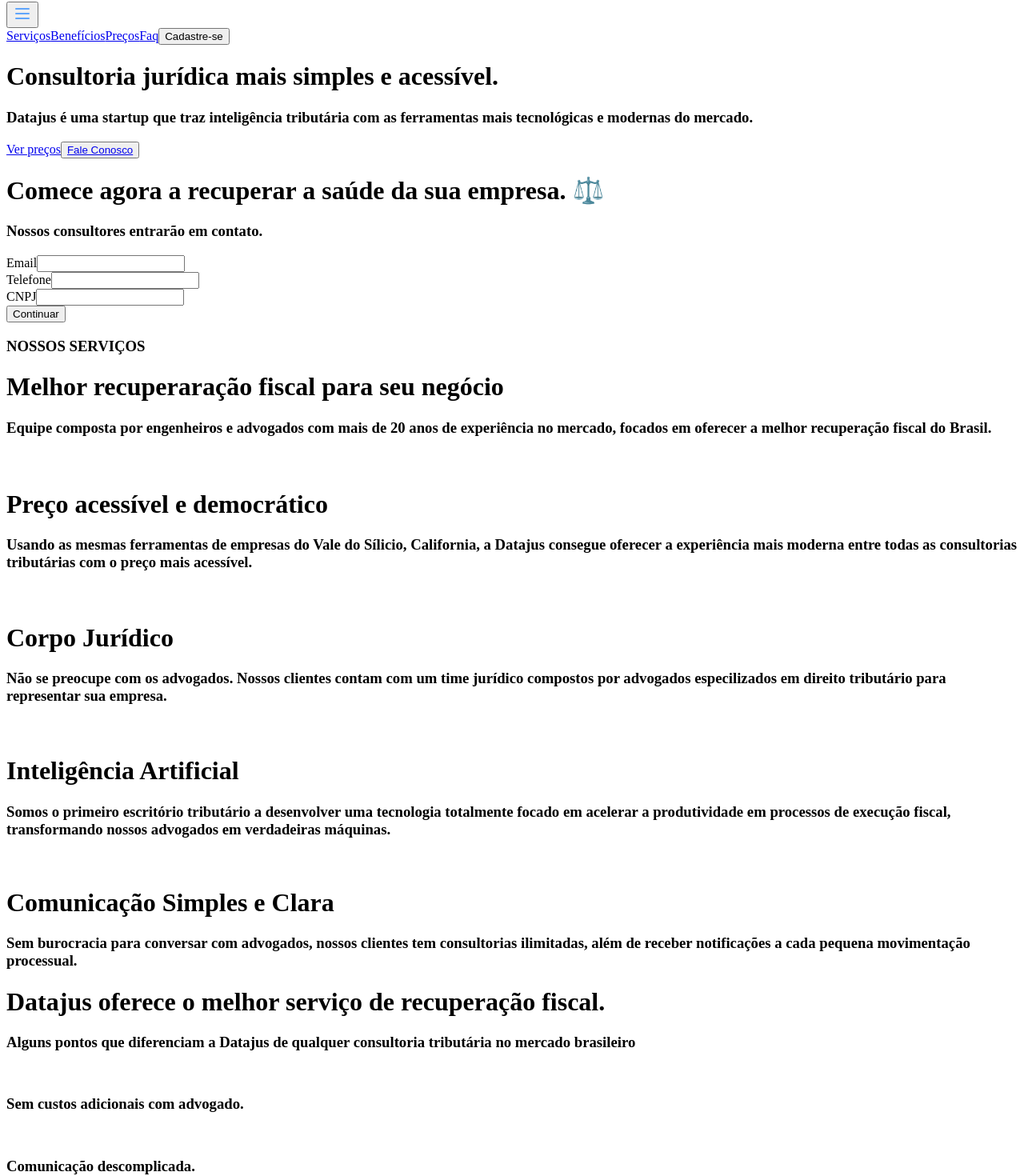
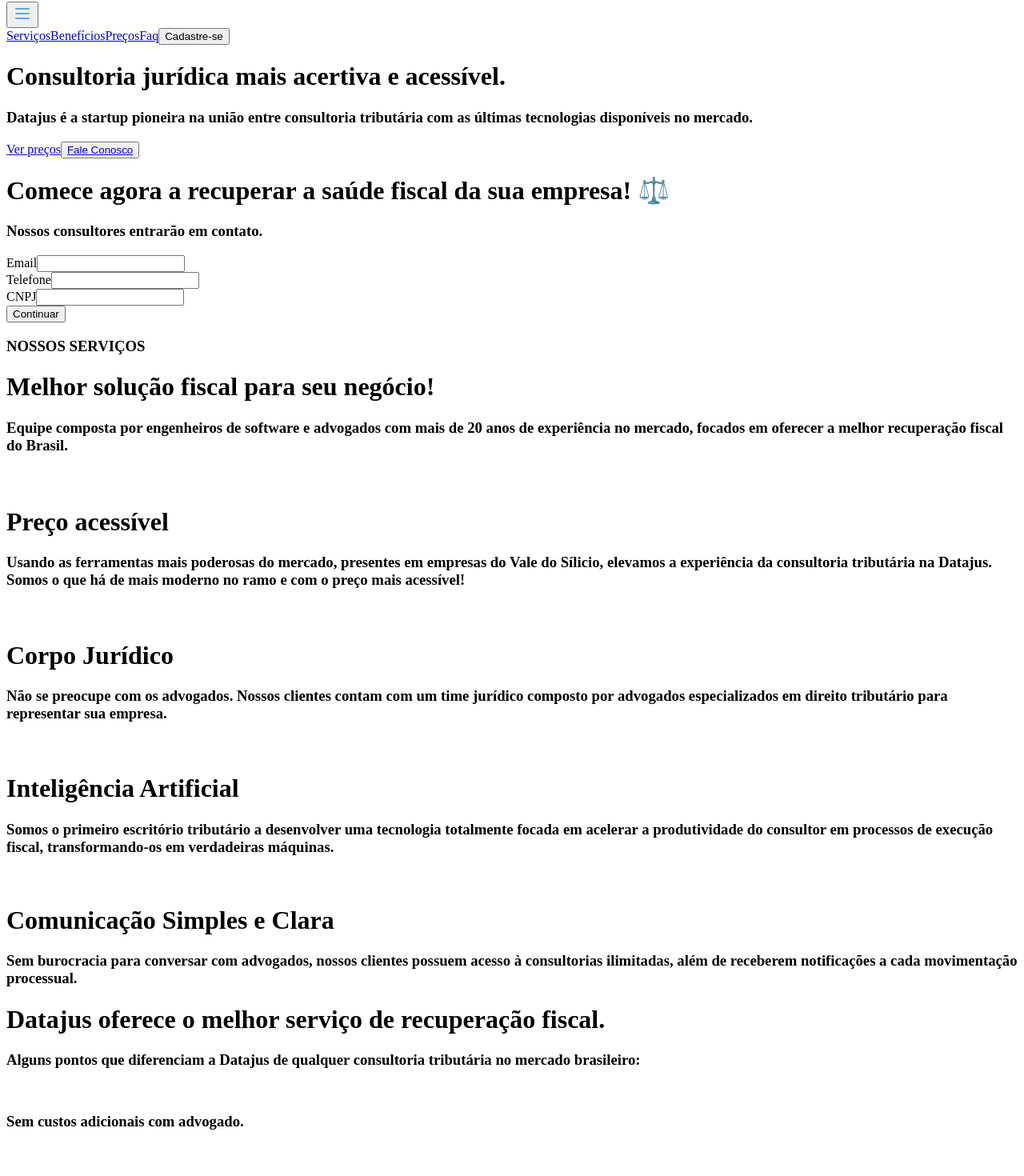
Before and after one commit to brunomartinsux/landing-page, a Next.js app: page / in a window 1280 px wide. Shown: the part 310-1780 px from the top of the page at 80% size. Built offline with nearby package versions, Linux system fonts and the light colour scheme.

Commit message:
Text fix

```diff
--- a/components/patterns/benefites.js
+++ b/components/patterns/benefites.js
@@ -4,7 +4,7 @@
     <div id="benefites" className="px-4 sm:px-56 sm:w-7/12">
         <div className="space-y-4">
             <h1 className="text-3xl font-medium text-gray-700">Datajus oferece o melhor serviço de recuperação fiscal.</h1>
-            <h3 className="text-xl text-gray-600">Alguns pontos que diferenciam a Datajus de qualquer consultoria tributária no mercado brasileiro</h3>
+            <h3 className="text-xl text-gray-600">Alguns pontos que diferenciam a Datajus de qualquer consultoria tributária no mercado brasileiro:</h3>
         </div>
         <div className="mt-10 space-y-6">
             <div className="flex flex-row space-x-2">
@@ -22,7 +22,7 @@
                     <path d="M8.75 1.1875L3.59375 6.34375L1.25 4" stroke="white" strokeWidth="2" strokeLinecap="round" strokeLinejoin="round"/>
                 </svg>
             </div>
-            <h3 className="text-lg">Comunicação descomplicada.</h3>
+            <h3 className="text-lg">Comunicação simples, sem juridiquês.</h3>
         </div>
 
 
@@ -41,7 +41,7 @@
                     <path d="M8.75 1.1875L3.59375 6.34375L1.25 4" stroke="white" strokeWidth="2" strokeLinecap="round" strokeLinejoin="round"/>
                 </svg>
             </div>
-            <h3 className="text-lg">Planos para todos as situações.</h3>
+            <h3 className="text-lg">Planos maleáveis de acordo com a necessidade.</h3>
         </div>
 
         <div className="flex flex-row space-x-2">
--- a/components/patterns/dobraCTA.js
+++ b/components/patterns/dobraCTA.js
@@ -3,8 +3,8 @@
 return (
     <div className="pt-16 pb-20 px-4 sm:ml-36 sm:w-2/5 space-y-5 sm:space-y-8">
         <div className="space-y-3 sm:space-y-4">
-            <h1 className="text-2xl sm:text-8xl text-gray-700 font-medium">Consultoria jurídica mais <spanc className="text-blue-500">simples e acessível.</spanc></h1>
-            <h3 className="text-xl sm:text-4xl text-gray-600">Datajus é uma startup que traz inteligência tributária com as ferramentas mais tecnológicas e modernas do mercado.</h3>
+            <h1 className="text-2xl sm:text-8xl text-gray-700 font-medium">Consultoria jurídica mais <spanc className="text-blue-500">acertiva e acessível.</spanc></h1>
+            <h3 className="text-xl sm:text-4xl text-gray-600">Datajus é a startup pioneira na união entre consultoria tributária com as últimas tecnologias disponíveis no mercado.</h3>
         </div>
         <div className="flex flex-col sm:flex-row space-y-6 sm:space-y-0 sm:space-x-7 text-center">
             <a className="bg-blue-500 py-3 rounded-lg font-medium text-white sm:w-40" href="#prices">
--- a/components/patterns/dobraForm.js
+++ b/components/patterns/dobraForm.js
@@ -62,7 +62,7 @@
 return (
 <div className="bg-white p-4 sm:px-6 sm:mr-36 sm:w-1/4 rounded-lg shadow-xl">
         <div className="pb-9 sm:pb-10 sm:pt-8 space-y-4">
-            <h1 className="text-2xl text-gray-700">Comece agora a recuperar a saúde da sua empresa. ⚖️</h1>
+            <h1 className="text-2xl text-gray-700">Comece agora a recuperar a saúde fiscal da sua empresa! ⚖️</h1>
             <h3 className="text-lg text-gray-600">Nossos consultores entrarão em contato.</h3>
         </div>
         <form className="space-y-6 sm:space-y-9" onSubmit={FormSubmit}>
--- a/components/patterns/faq.js
+++ b/components/patterns/faq.js
@@ -11,7 +11,7 @@
             />
             <AcordionStep
             title="Como faço para contratar o serviço e quais os métodos de pagamento?"
-            subtitle="Preencha seus dados em nosso Cadastro, nossa equipe entrará em contato com você requerendo os documentos necessários para o prosseguimento de sua defesa bem como a melhor forma de pagamento. Os pagamentos são feitos através do Mercado Pago, portanto, aceitamos todas as formas de pagamento da plataforma."
+            subtitle="Preencha seus dados em nosso Cadastro, nossa equipe entrará em contato com você requerendo os documentos necessários para prosseguir com sua defesa, bem como a melhor forma de pagamento. Os pagamentos são feitos através do Mercado Pago, portanto, aceitamos todas as formas de pagamento da plataforma."
             />
             <AcordionStep
             title="Como faço para cancelar o serviço?"
--- a/components/patterns/services.js
+++ b/components/patterns/services.js
@@ -4,8 +4,8 @@
     <div className="mt-20 mb-16 justify-between px-4 sm:px-56">
     <div id="services" className="space-y-2 sm:pt-24 sm:text-center">
         <h3 className="text-xl text-blue-500 font-medium">NOSSOS SERVIÇOS</h3>
-        <h1 className="text-4xl text-gray-700 font-medium">Melhor recuperaração fiscal para seu negócio</h1>
-        <h3 className="text-2xl text-gray-600">Equipe  composta por  engenheiros e advogados com mais de 20 anos de experiência no mercado, focados em oferecer a melhor recuperação fiscal do Brasil.</h3>
+        <h1 className="text-4xl text-gray-700 font-medium">Melhor solução fiscal para seu negócio!</h1>
+        <h3 className="text-2xl text-gray-600">Equipe  composta por  engenheiros de software e advogados com mais de 20 anos de experiência no mercado, focados em oferecer a melhor recuperação fiscal do Brasil.</h3>
     </div>
     <div className="py-10 space-y-10 sm:space-y-0 sm:space-x-8 sm:flex justify-between">
         <div className="flex flex-row space-x-4 sm:w-1/2">
@@ -15,8 +15,8 @@
             </svg>
         </div>
         <div>
-            <h1 className="text-2xl text-gray-700">Preço acessível e democrático</h1>
-            <h3 className="text-xl text-gray-600">Usando as mesmas ferramentas de empresas do Vale do Sílicio, California, a Datajus consegue oferecer a experiência mais moderna entre todas as consultorias tributárias com o preço mais acessível.</h3>
+            <h1 className="text-2xl text-gray-700">Preço acessível</h1>
+            <h3 className="text-xl text-gray-600">Usando as ferramentas mais poderosas do mercado, presentes em empresas do Vale do Sílicio, elevamos a experiência da consultoria tributária na Datajus. Somos o que há de mais moderno no ramo e com o preço mais acessível!</h3>
         </div>
         </div>
         <div className="flex flex-row space-x-4 sm:w-1/2">
@@ -27,7 +27,7 @@
         </div>
         <div>
             <h1 className="text-2xl text-gray-700">Corpo Jurídico</h1>
-            <h3 className="text-xl text-gray-600">Não se preocupe com os advogados. Nossos clientes contam com um time jurídico compostos por advogados especilizados em direito tributário para representar sua empresa.</h3>
+            <h3 className="text-xl text-gray-600">Não se preocupe com os advogados. Nossos clientes contam com um time jurídico composto por advogados especializados em direito tributário para representar sua empresa.</h3>
         </div>
         </div>
     </div>
@@ -40,7 +40,7 @@
             </div>
             <div>
             <h1 className="text-2xl text-gray-700">Inteligência Artificial</h1>
-            <h3 className="text-xl text-gray-600">Somos o primeiro escritório tributário a desenvolver uma tecnologia totalmente focado em acelerar a produtividade em processos de execução fiscal, transformando nossos advogados em verdadeiras máquinas.</h3>
+            <h3 className="text-xl text-gray-600">Somos o primeiro escritório tributário a desenvolver uma tecnologia totalmente focada em acelerar a produtividade do consultor em processos de execução fiscal, transformando-os em verdadeiras máquinas.</h3>
             </div>
         </div>
         <div className="flex flex-row space-x-4 sm:w-1/2">
@@ -51,7 +51,7 @@
             </div>
             <div>
             <h1 className="text-2xl text-gray-700">Comunicação Simples e Clara</h1>
-            <h3 className="text-xl text-gray-600">Sem burocracia para conversar com advogados, nossos clientes tem consultorias ilimitadas, além de receber notificações a cada pequena movimentação processual.</h3>
+            <h3 className="text-xl text-gray-600">Sem burocracia para conversar com advogados, nossos clientes possuem acesso à consultorias ilimitadas, além de receberem notificações a cada movimentação processual.</h3>
             </div>
         </div>
     </div>
```
